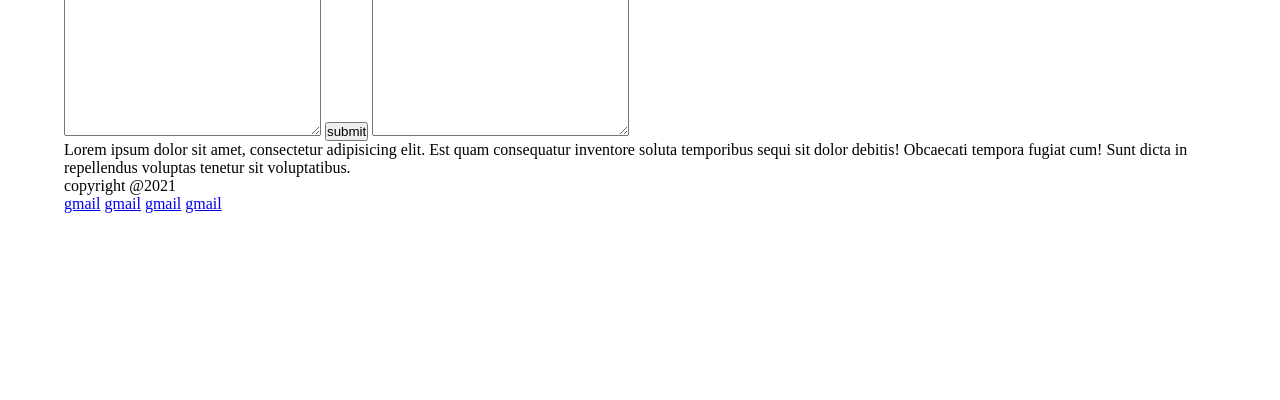
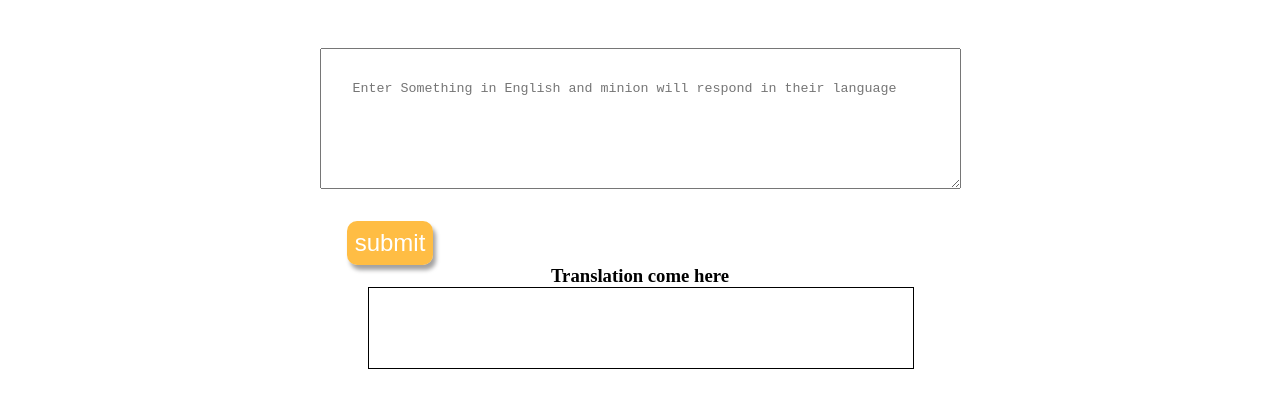
Before and after one commit to mohit0268/Minion-talk, a plain HTML site: page index.html in a window 1280 px wide. Shown: the part 156-556 px from the top of the page. Drawn offline with Linux system fonts and the light colour scheme.

Commit message:
formatting and styling done

```diff
--- a/index.html
+++ b/index.html
@@ -5,6 +5,9 @@
     <meta name="viewport" content="width=device-width, initial-scale=1.0">
     <title>Minion talks</title>
     <link rel="stylesheet" href="styles.css">
+
+    <!-- font awesome  -->
+    <link rel="stylesheet" href="https://cdnjs.cloudflare.com/ajax/libs/font-awesome/4.7.0/css/font-awesome.min.css">
 </head>
 <body>
     <section>
@@ -13,19 +16,27 @@
             <h1>Minion talks</h1>
         </div>
         <div class="container">
-            <textarea name="text" id="" cols="30" rows="10"></textarea>
-            <button type="submit">submit</button>
-            <textarea name="" id="" cols="30" rows="10"></textarea>
+            <textarea
+            name="textarea"
+            id="text-input"
+            cols="70"
+            rows="5"
+            placeholder="Enter Something in English and minion will respond in their language"></textarea><br>
+            <button type="submit" id="btn-Translate" class="btn">submit</button><br>
+
+            <h3>Translation come here</h3>
+            <div class="output"></div>
         </div>
+
         <footer>
-            <p>Lorem ipsum dolor sit amet, consectetur adipisicing elit. Est quam consequatur inventore soluta temporibus sequi sit dolor debitis! Obcaecati tempora fugiat cum! Sunt dicta in repellendus voluptas tenetur sit voluptatibus.</p>
             <p>copyright @2021</p>
             <div class="link">
-                <a href="http://">gmail</a>
-                <a href="http://">gmail</a>
-                <a href="http://">gmail</a>
-                <a href="http://">gmail</a>
+                <a href="https://"><i class="fa fa-envelope"></i></a>
+                <a href="http://"><i class="fa fa-instagram"></i></a>
+                <a href="http://"><i class="fa fa-twitter"></i></a>
+                <a href="http://"><i class="fa fa-github"></i></a>
             </div>
+
 
         </footer>
 
--- a/styles.css
+++ b/styles.css
@@ -5,6 +5,7 @@
 section {
     max-width: 90%;
     margin:0.5rem 4rem;
+
 }
 
 /* header section */
@@ -42,5 +43,53 @@ h1{
     h1{
         font-size: 2rem;
     }
+
 }
 /* container */
+.container{
+    margin: 2rem;
+    text-align: center;
+}
+
+#text-input{
+    padding:2rem;
+    margin:2rem 0;
+}
+.btn{
+    font-size: 1.5rem;
+    padding:.5rem;
+    margin-left: -500px;
+    border: none;
+    background:rgba(255, 167, 3, 0.74);
+    color:#fff;
+    border-radius:10px;
+    box-shadow: 3px 5px 4px rgb(163, 162, 162);
+}
+
+.output{
+    width:50%;
+    height:10%;
+    border:1px solid black;
+    margin-left: 25%;
+}
+
+/* footer */
+
+footer{
+    text-align: center;
+    background:rgba(255, 167, 3, 0.74);
+    color:rgba(255,255,255,0.7);
+    padding:2rem;
+    font-size:1.5rem;
+    border-radius: 50px 0 50px 0;
+
+}
+.link{
+    padding:1rem 2rem;
+    margin:1rem;
+}
+.link a{
+    font-size: 1.5rem;
+    padding:2rem;
+    color:white;
+}
```
